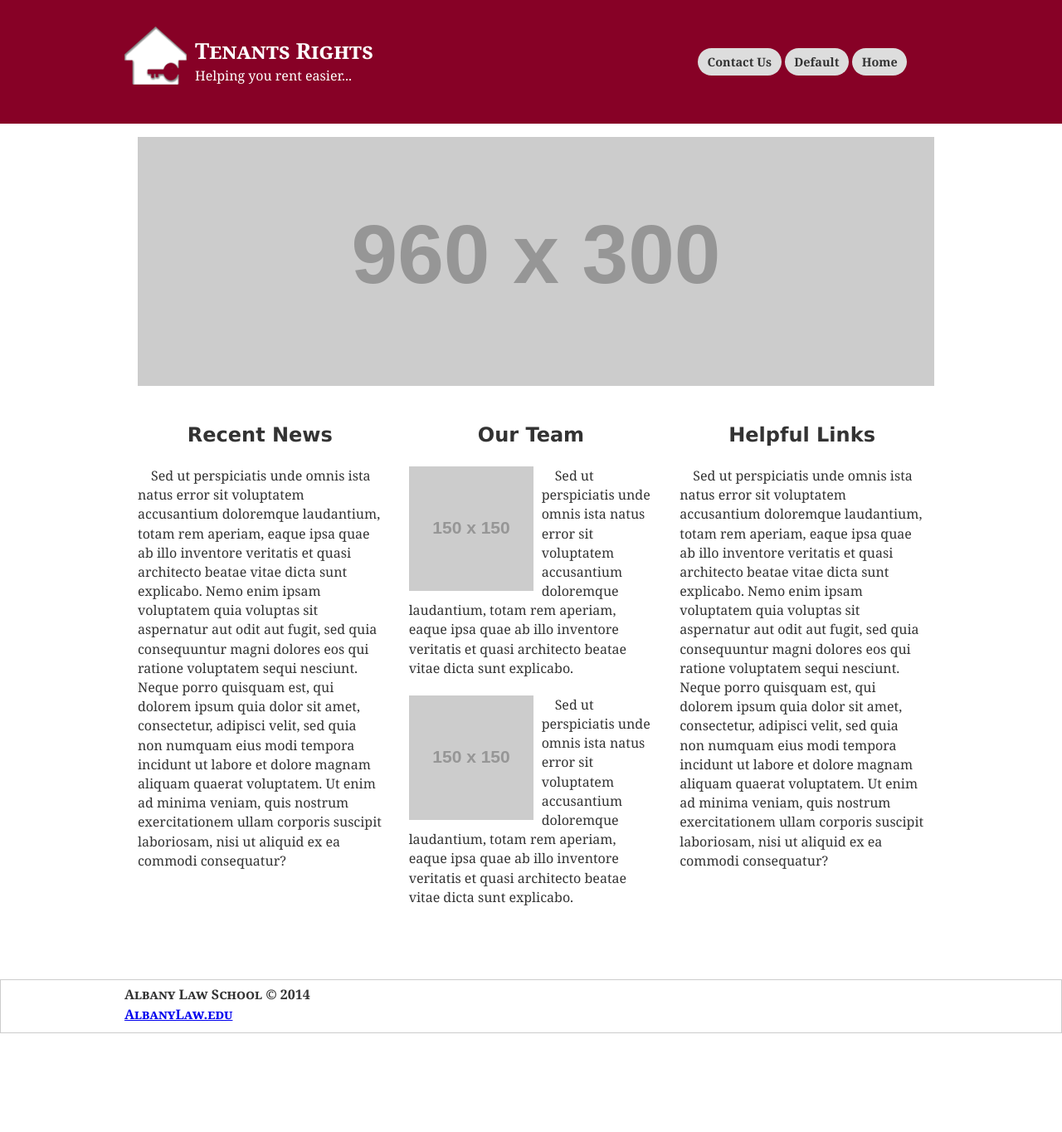
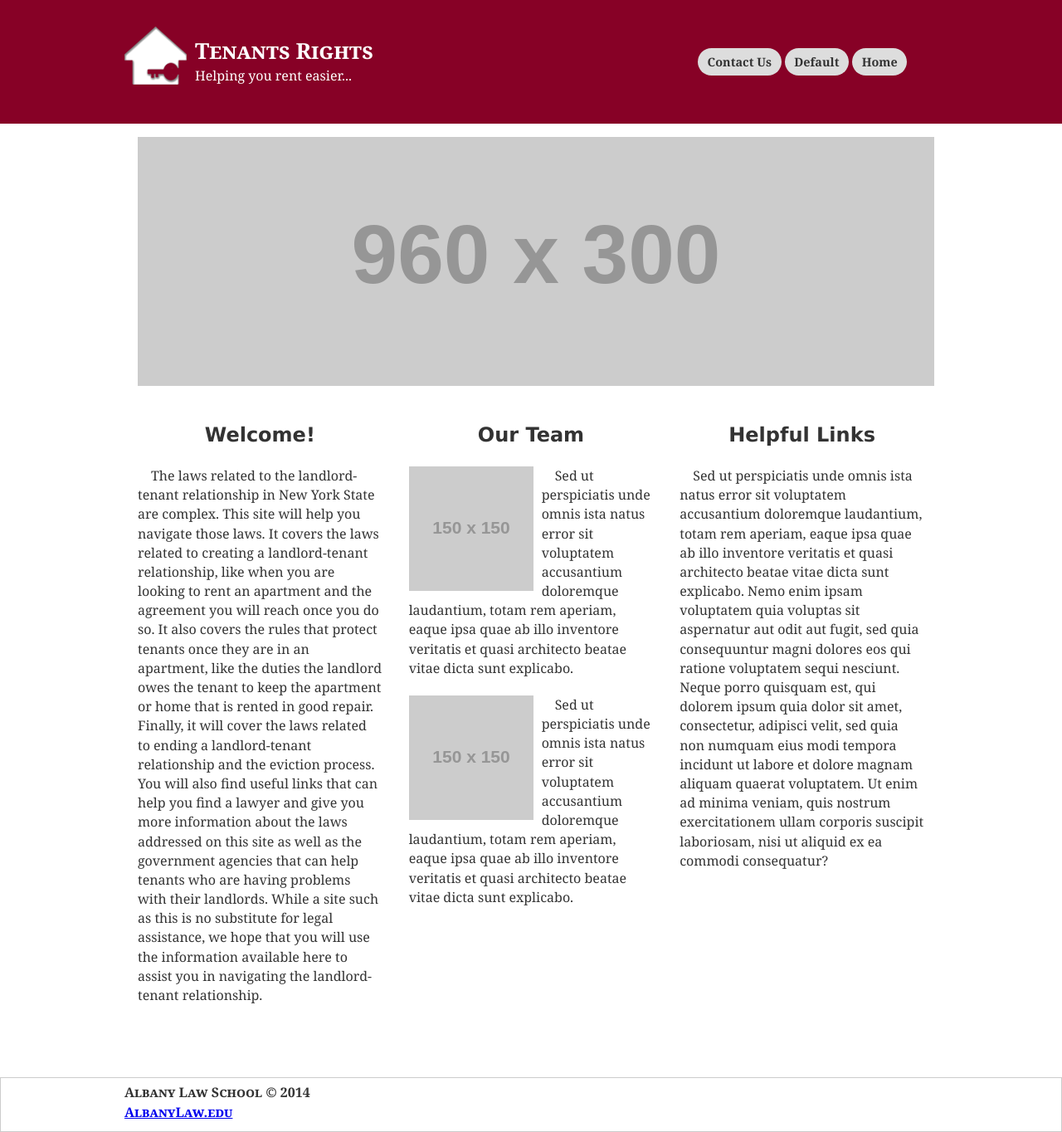
Before and after one commit to iinf362/team5, a Jekyll site: the page built from front-page.html, in a window 1280 px wide. Shown: the whole page at 83% size. Built offline with Jekyll 4.4.1, drawn with Linux system fonts in a browser that asks for light colours; nearby versions of some CDN libraries; library files that are not in the unit come from our copies; before the commit the page ends 1245 px from its top, so only the background shows below that.

Commit message:
Started adding front page content

```diff
--- a/front-page.html
+++ b/front-page.html
@@ -9,8 +9,9 @@
     </div>
     <div class="content-columns cf">
         <div class="col col-news">
-            <h2>Recent News</h2>
-            <p>Sed ut perspiciatis unde omnis ista natus error sit voluptatem accusantium doloremque laudantium, totam rem aperiam, eaque ipsa quae ab illo inventore veritatis et quasi architecto beatae vitae dicta sunt explicabo. Nemo enim ipsam voluptatem quia voluptas sit aspernatur aut odit aut fugit, sed quia consequuntur magni dolores eos qui ratione voluptatem sequi nesciunt. Neque porro quisquam est, qui dolorem ipsum quia dolor sit amet, consectetur, adipisci velit, sed quia non numquam eius modi tempora incidunt ut labore et dolore magnam aliquam quaerat voluptatem. Ut enim ad minima veniam, quis nostrum exercitationem ullam corporis suscipit laboriosam, nisi ut aliquid ex ea commodi consequatur?</p>
+            <h2>Welcome!</h2>
+            <p>The laws related to the landlord-tenant relationship in New York State are complex. This site will help you navigate those laws. It covers the laws related to creating a landlord-tenant relationship, like when you are looking to rent an apartment and the agreement you will reach once you do so. It also covers the rules that protect tenants once they are in an apartment, like the duties the landlord owes the tenant to keep the apartment or home that is rented in good repair. Finally, it will cover the laws related to ending a landlord-tenant relationship and the eviction process. You will also find useful links that can help you find a lawyer and give you more information about the laws addressed on this site as well as the government agencies that can help tenants who are having problems with their landlords. While a site such as this is no substitute for legal assistance, we hope that you will use the information available here to assist you in navigating the landlord-tenant relationship.
+</p>
         </div>
         <div class="col col-team">
             <h2>Our Team</h2>
```
